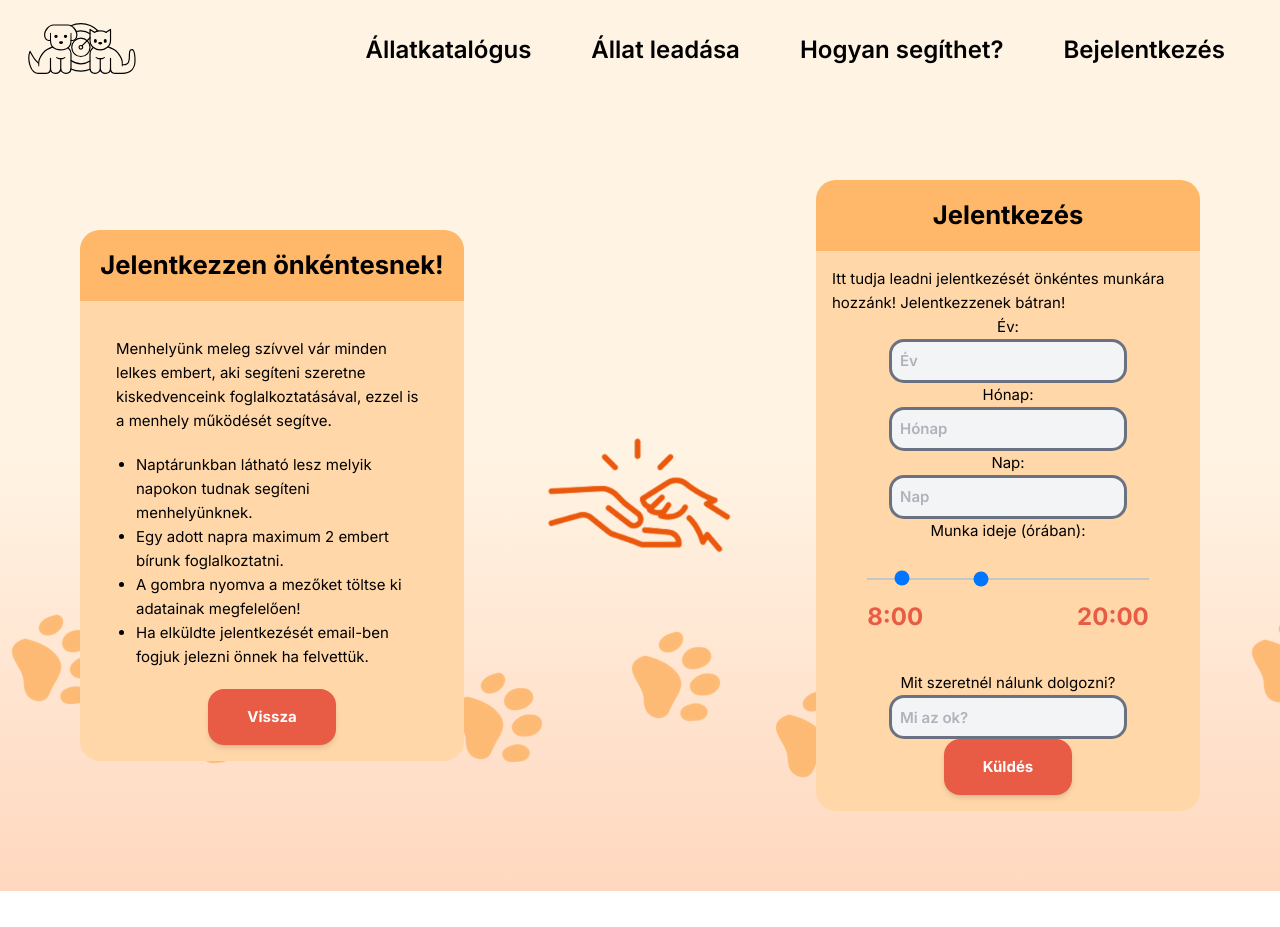
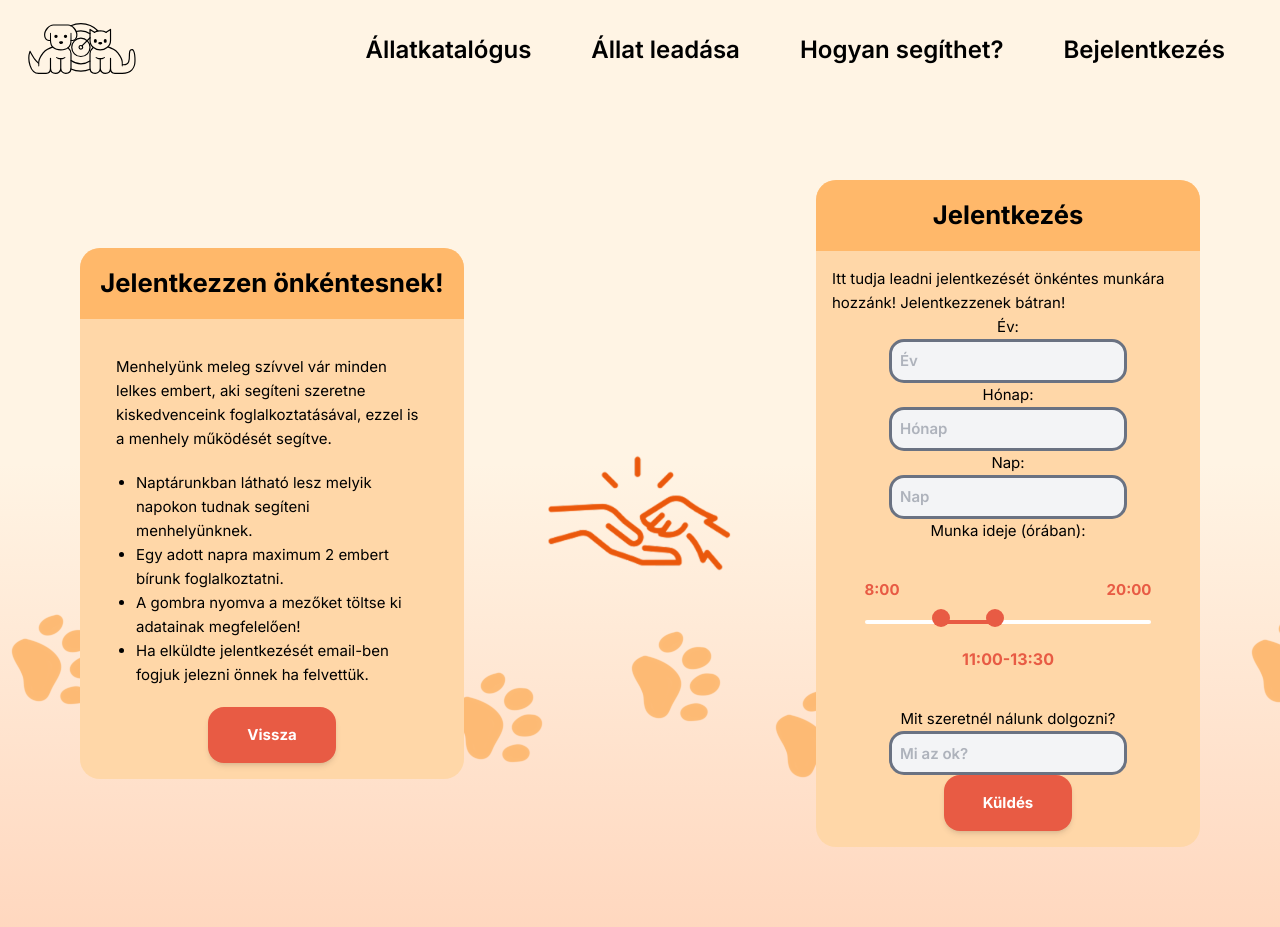
Before and after one commit to Szaszuge/menhely, a Vue app in the folder menhely/: page /hogyansegithet in a window 1280 px wide. Both pictures are taken after a click on the button "Jelentkezem". Before the commit the page ends 891 px from the top, so only its background shows below. Built offline with nearby package versions, Linux system fonts and the light colour scheme.

Commit message:
SCRUM-73 DualRangeSlider done

```diff
--- a/menhely/src/components/DualRangeSlider.vue
+++ b/menhely/src/components/DualRangeSlider.vue
@@ -1,48 +1,26 @@
-<script setup lang="ts">
-import { ref, watch } from 'vue';
-
-const fromValue = ref(10);
-const toValue = ref(40);
-
-const fromTime = ref("8:00");
-const toTime = ref("20:00");
-
-const totalMinutes = 12 * 60; // Total minutes between 8:00 and 20:00
-
-// Function to format the slider value to time in hours:minutes
-const formatTime = (value: number) => {
-  const minutes = (value / 100) * totalMinutes;
-  const hours = Math.floor(minutes / 60) + 8;
-  const minutesDisplay = Math.floor(minutes % 60);
-  return `${hours}:${minutesDisplay < 10 ? '0' : ''}${minutesDisplay}`;
-};
-
-// Watch the 'fromValue' and 'toValue' to ensure the first slider never exceeds the second one
-watch(fromValue, (newValue) => {
-  if (newValue > toValue.value) {
-    toValue.value = newValue; // Adjust 'to' slider to 'from' value
-  }
-  fromTime.value = formatTime(newValue);
-});
-
-watch(toValue, (newValue) => {
-  if (newValue < fromValue.value) {
-    fromValue.value = newValue; // Adjust 'from' slider to 'to' value
-  }
-  toTime.value = formatTime(newValue);
-});
-</script>
-
 <template>
-  <div class="range_container">
-    <div class="sliders_control">
+  <div class="range-container">
+    <div class="time-labels">
+      <div class="time-label start-label">8:00</div>
+      <div class="time-label end-label">20:00</div>
+    </div>
+    <div class="slider-container">
+      <div class="slider-track"></div>
+      <div
+        class="slider-range"
+        :style="{
+          left: (fromValue / 100) * 100 + '%',
+          width: ((toValue - fromValue) / 100) * 100 + '%'
+        }"
+      ></div>
       <input
         id="fromSlider"
         type="range"
         v-model="fromValue"
         min="0"
         max="100"
-        step="1"
+        @input="updateFromSlider"
+        class="slider from-slider"
       />
       <input
         id="toSlider"
@@ -50,104 +28,138 @@ watch(toValue, (newValue) => {
         v-model="toValue"
         min="0"
         max="100"
-        step="1"
+        @input="updateToSlider"
+        class="slider to-slider"
       />
     </div>
-    <div class="form_control">
-      <div class="form_control_container">
-        <div class="form_control_container__time">{{ fromTime }}</div>
-      </div>
-      <div class="form_control_container">
-        <div class="form_control_container__time">{{ toTime }}</div>
-      </div>
-    </div>
+    <div class="selected-time-range">{{ fromTime }}-{{ toTime }}</div>
   </div>
 </template>
 
+<script>
+export default {
+  data() {
+    return {
+      fromValue: 25, // Set to 25% of the slider by default
+      toValue: 45, // Set to 45% of the slider by default
+      fromTime: "",
+      toTime: "",
+      totalMinutes: 12 * 60 // Total minutes between 8:00 and 20:00
+    };
+  },
+  methods: {
+    updateFromSlider() {
+      // Ensure fromValue doesn't exceed toValue
+      if (parseInt(this.fromValue) > parseInt(this.toValue)) {
+        this.fromValue = this.toValue;
+      }
+      this.fromTime = this.formatTime(this.fromValue);
+    },
+    updateToSlider() {
+      // Ensure toValue doesn't go below fromValue
+      if (parseInt(this.toValue) < parseInt(this.fromValue)) {
+        this.toValue = this.fromValue;
+      }
+      this.toTime = this.formatTime(this.toValue);
+    },
+    formatTime(value) {
+      // Convert slider value (0-100) to time (8:00-20:00) in 15-minute increments
+      const minutesTotal = (value / 100) * this.totalMinutes;
+
+      // Round to nearest 15 minutes
+      const roundedMinutes = Math.round(minutesTotal / 15) * 15;
+
+      const hours = Math.floor(roundedMinutes / 60) + 8;
+      const minutes = roundedMinutes % 60;
+      return `${hours}:${minutes < 10 ? '0' : ''}${minutes}`;
+    }
+  },
+  mounted() {
+    // Initialize with default values
+    this.fromTime = this.formatTime(this.fromValue);
+    this.toTime = this.formatTime(this.toValue);
+  }
+};
+</script>
+
 <style scoped>
-.range_container {
-  display: flex;
-  flex-direction: column;
-  width: 80%;
-  margin: 10% auto;
+.range-container {
+  width: 90%;
+  max-width: 500px;
+  margin: 20px auto;
+  padding: 15px;
+  border-radius: 8px;
 }
-
-.sliders_control {
-  position: relative;
-  min-height: 20px;
-}
-
-.form_control {
-  position: relative;
+.time-labels {
   display: flex;
   justify-content: space-between;
-  font-size: 24px;
-  color: #635a5a;
+  margin-bottom: 5px;
 }
-
-input[type=range] {
+.time-label {
+  color: #E85B44;
+  font-weight: bold;
+}
+.slider-container {
+  position: relative;
+  height: 30px;
+  margin-bottom: 10px;
+}
+.slider-track {
+  position: absolute;
+  top: 50%;
+  transform: translateY(-50%);
+  width: 100%;
+  height: 4px;
+  background-color: #FFFFFF;
+  border-radius: 2px;
+}
+.slider-range {
+  position: absolute;
+  top: 50%;
+  transform: translateY(-50%);
+  height: 4px;
+  background-color: #E85B44;
+  border-radius: 2px;
+}
+.slider {
   -webkit-appearance: none;
   appearance: none;
-  height: 2px;
+  position: absolute;
+  top: 50%;
+  transform: translateY(-50%);
   width: 100%;
-  position: absolute;
-  background-color: #C6C6C6;
+  height: 4px;
+  background: transparent;
+  border: none;
   pointer-events: none;
+  z-index: 2;
 }
-
-input[type=range]::-webkit-slider-thumb,
-input[type=range]::-moz-range-thumb {
+.slider::-webkit-slider-thumb {
   -webkit-appearance: none;
-  pointer-events: all;
-  width: 24px;
-  height: 24px;
-  background-color: #fff;
+  height: 18px;
+  width: 18px;
   border-radius: 50%;
-  box-shadow: 0 0 0 1px #C6C6C6;
+  background: #E85B44;
   cursor: pointer;
+  pointer-events: auto;
+  margin-top: -7px;
 }
-
-input[type=range]::-webkit-slider-thumb:hover {
-  background: #f7f7f7;
+.slider::-moz-range-thumb {
+  height: 18px;
+  width: 18px;
+  border-radius: 50%;
+  background: #E85B44;
+  cursor: pointer;
+  pointer-events: auto;
+  border: none;
 }
-
-input[type=range]::-webkit-slider-thumb:active {
-  box-shadow: inset 0 0 3px #387bbe, 0 0 9px #387bbe;
-  -webkit-box-shadow: inset 0 0 3px #387bbe, 0 0 9px #387bbe;
-}
-
-input[type=range]:focus {
+.slider:focus {
   outline: none;
 }
-
-#fromSlider {
-  height: 0;
-  z-index: 1;
-}
-
-.form_control_container {
-  display: flex;
-  flex-direction: column;
-  align-items: center;
-  justify-content: center;
-}
-
-.form_control_container__time {
+.selected-time-range {
+  text-align: center;
   color: #E85B44;
-  font-size: 24px;
   font-weight: bold;
-}
-
-input[type="number"] {
-  color: #8a8383;
-  width: 50px;
-  height: 30px;
-  font-size: 20px;
-  border: none;
-}
-
-input[type="number"]::-webkit-inner-spin-button,
-input[type="number"]::-webkit-outer-spin-button {
-  opacity: 1;
+  font-size: 16px;
 }
 </style>
```
